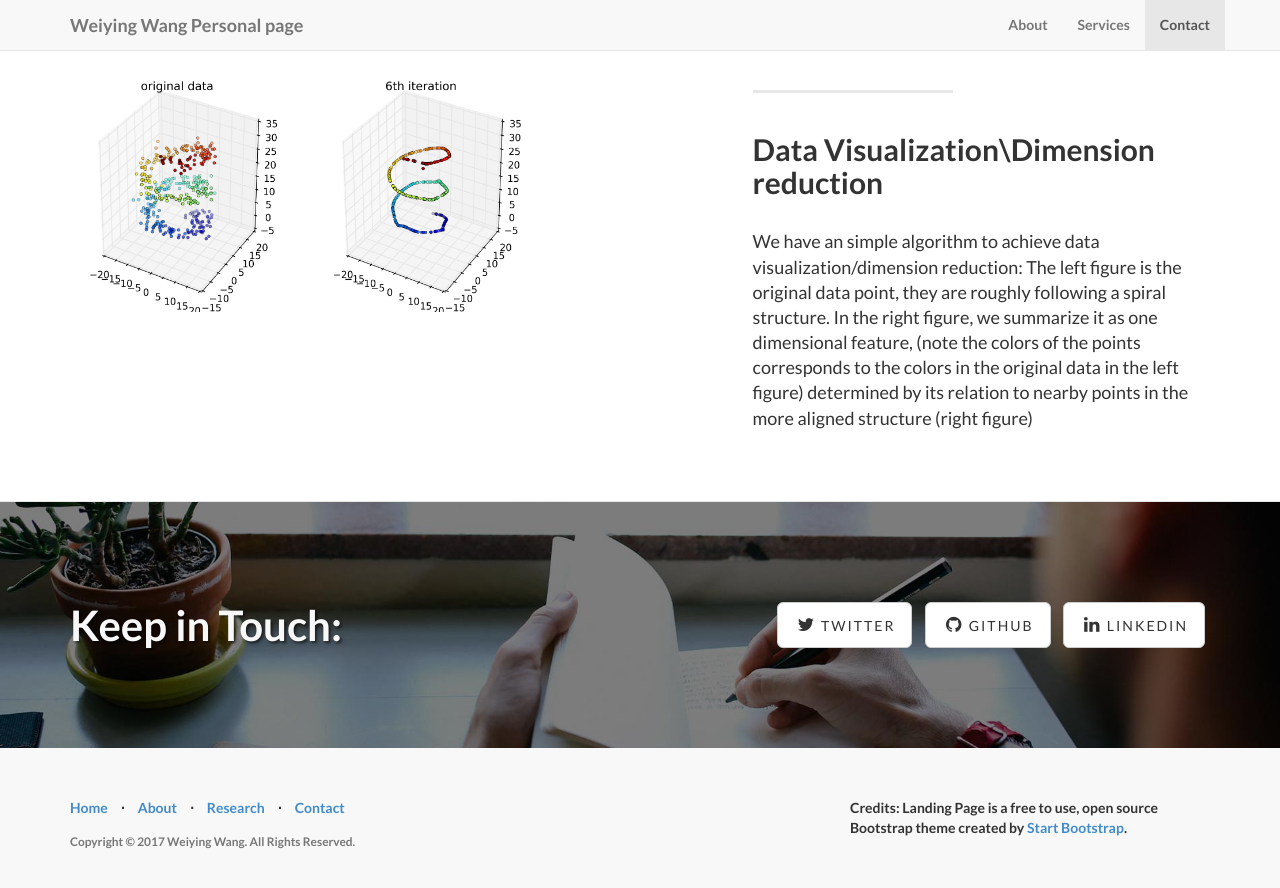
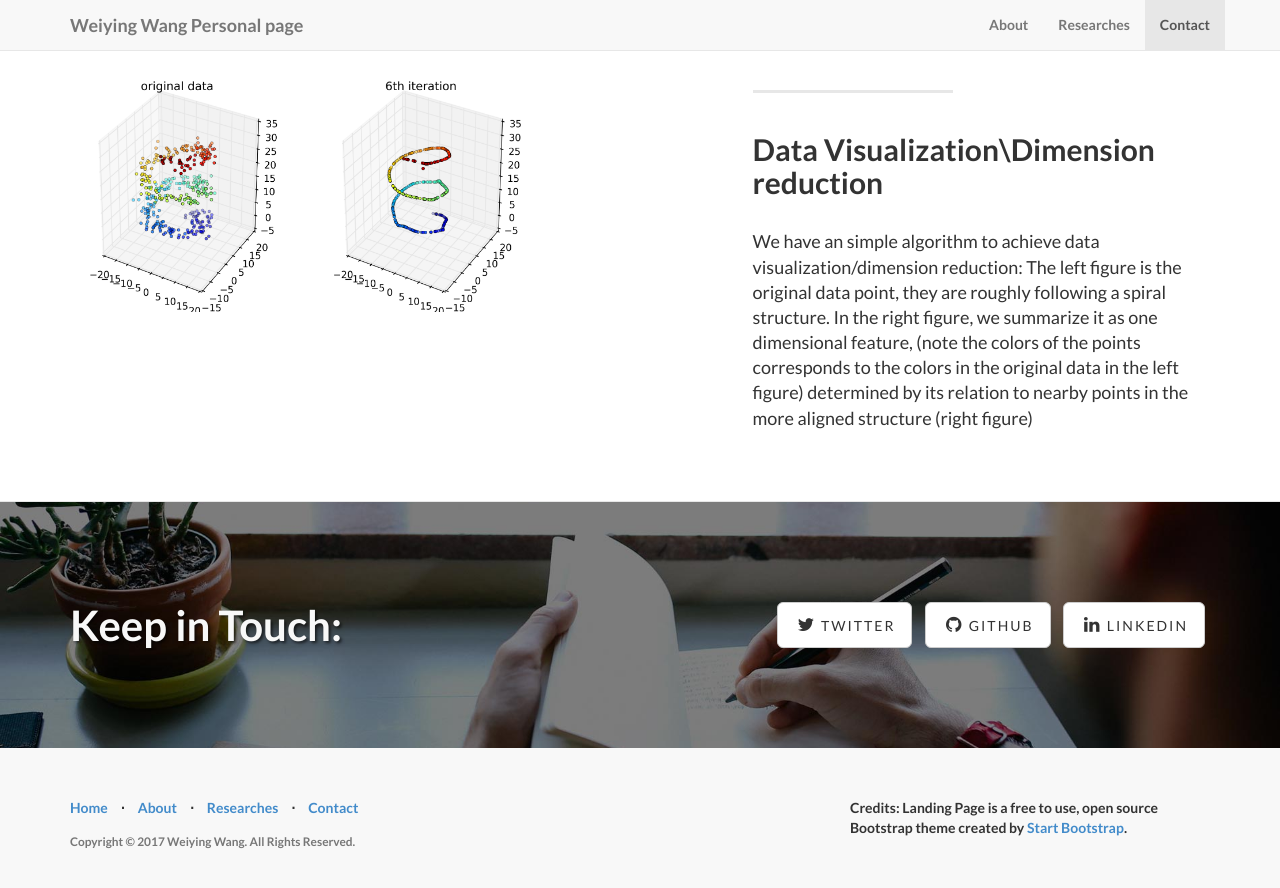
Before and after one commit to wayinone/wayinone.github.io, a Jekyll site: the page built from index.html, in a window 1280 px wide and 900 px high, scrolled down 2081 px. Shown: the top 888 px of the window. Built offline with Jekyll 4.4.1, drawn with Linux system fonts in a browser that asks for light colours.

Commit message:
footer and header

```diff
--- a/_includes/footer.html
+++ b/_includes/footer.html
@@ -13,7 +13,7 @@
                     </li>
                     <li class="footer-menu-divider">&sdot;</li>
                     <li>
-                        <a href="#services">Research</a>
+                        <a href="#services">Researches</a>
                     </li>
                     <li class="footer-menu-divider">&sdot;</li>
                     <li>
--- a/_includes/header.html
+++ b/_includes/header.html
@@ -18,7 +18,7 @@
                     <a class="page-scroll" href="#about">About</a>
                 </li>
                 <li>
-                    <a class="page-scroll" href="#services">Services</a>
+                    <a class="page-scroll" href="#services">Researches</a>
                 </li>
                 <li>
                     <a class="page-scroll" href="#contact">Contact</a>
```
